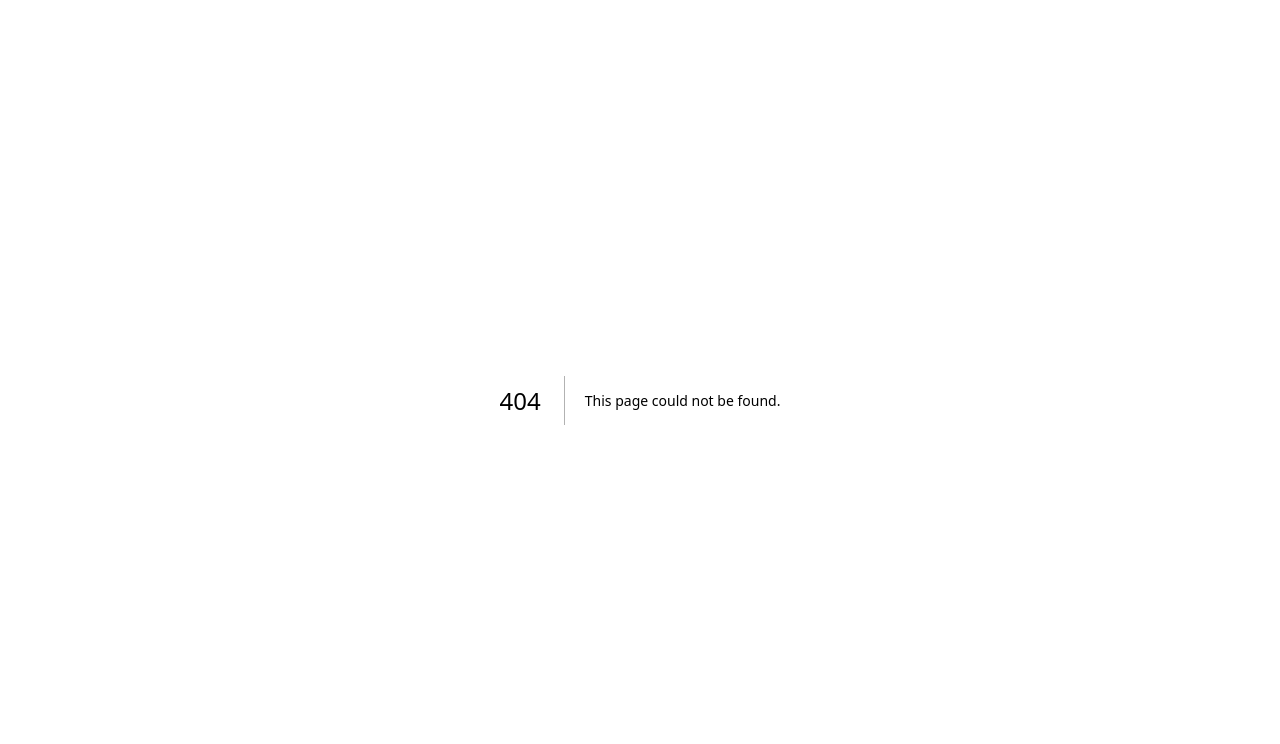
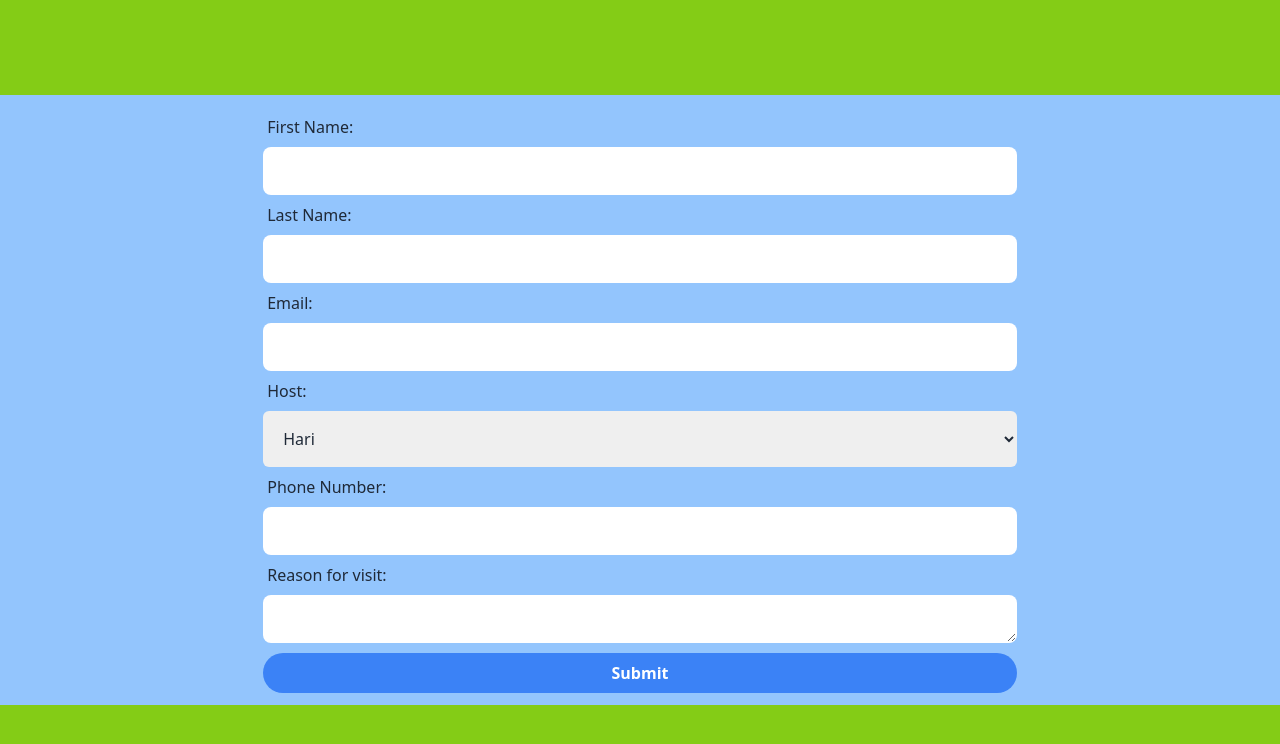
Before and after one commit to pathakHemanta/kiosk-check-in, a Next.js app: page /test1 in a window 1280 px wide. Before the commit this address had no page. Shown: the top 744 px of the page. Built offline with nearby package versions, Linux system fonts and the light colour scheme.

Commit message:
Test form created

```diff
--- a/src/pages/test.js
+++ /dev/null
@@ -1,36 +0,0 @@
-import React, { useState } from "react";
-
-const Test = () => {
-  const [name, setName] = useState();
-
-  function handleNameChange(event) {
-    setName(event.target.value);
-  }
-
-  function handleSubmit() {
-    alert("You have submitted the form!");
-  }
-
-  return (
-    <div className="h-screen flex flex-col justify-center items-center w-[500px] m-auto bg-green-500 px-3">
-      <div className="bg-red-500 w-full my-3">Div 1</div>
-      <div className="bg-pink-500 ">Div 2</div>
-      <div className="bg-pink-500 ">{name}</div>
-      <form className="flex flex-col">
-        <label>
-          Name:
-          <input
-            value={name}
-            onChange={handleNameChange}
-            placeholder="Write your name"
-          />
-        </label>
-        <button type="submit" onClick={handleSubmit}>
-          Submit
-        </button>
-      </form>
-    </div>
-  );
-};
-
-export default Test;
--- /dev/null
+++ b/src/pages/test/index.js
@@ -0,0 +1,7 @@
+import React from "react";
+
+const index = () => {
+  return <div>index</div>;
+};
+
+export default index;
--- /dev/null
+++ b/src/pages/test/test.js
@@ -0,0 +1,12 @@
+import React from "react";
+
+const test = () => {
+  return (
+    <div className="mx-auto my-auto bg-blue-400">
+      <form className="mx-auto my-auto">
+        <button>Submit</button>
+      </form>
+    </div>
+  );
+};
+export default test;
--- /dev/null
+++ b/src/pages/test1.js
@@ -0,0 +1,54 @@
+import React, { useState } from "react";
+
+const Test = () => {
+  return (
+    <div className="h-screen flex flex-col w-full bg-lime-500">
+      <form className="flex flex-col bg-blue-300 mx-auto my-auto w-full p-3">
+        <section className="mx-auto w-[60%]">
+          <label for="first-name" className="label">
+            First Name:
+          </label>
+          <input id="first-name" type="text" className="input w-full" />
+
+          <label for="last-name" className="label">
+            Last Name:
+          </label>
+          <input id="last-name" type="text" className="input w-full" />
+
+          <label for="email" className="label">
+            Email:{" "}
+          </label>
+          <input id="email" type="email" className="input w-full" />
+
+          <label for="host" className="label">
+            Host:{" "}
+          </label>
+          <select id="host" name="host" className="w-full rounded-md p-4">
+            <option value="Hari">Hari</option>
+            <option value="Shyam">Shyam</option>
+            <option value="Krishna">Krishna</option>
+          </select>
+
+          <label for="phone-number" className="label">
+            Phone Number:{" "}
+          </label>
+          <input id="phone-number" type="number" className="input w-full" />
+
+          <label for="reason" className="label">
+            Reason for visit:{" "}
+          </label>
+          <textarea id="reason" className="input w-full pt-3"></textarea>
+        </section>
+
+        <button
+          type="submit"
+          className="w-[60%] bg-blue-500 hover:bg-blue-700 text-white font-bold py-2 px-4 rounded-full mx-auto mt-1"
+        >
+          Submit
+        </button>
+      </form>
+    </div>
+  );
+};
+
+export default Test;
```
